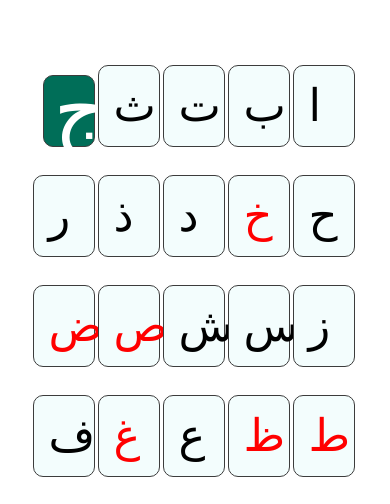
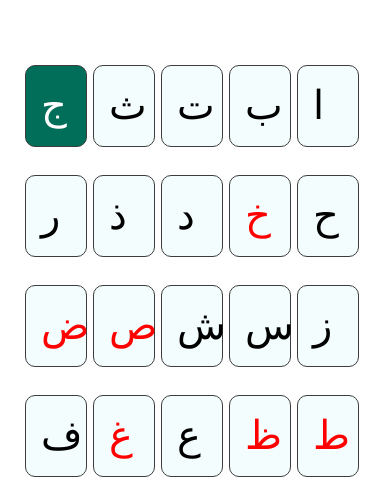
Before and after one commit to KYT88/Cat-list, a plain HTML site: page pageA.html in a window 390 px wide. In both pictures the pointer is over the element 63 px from the left and 366 px from the top of the page. Shown: the part 261-765 px from the top of the page. Drawn offline with Linux system fonts and the light colour scheme.

Commit message:
Add files via upload

```diff
--- a/css/main.css
+++ b/css/main.css
@@ -138,7 +138,7 @@
 
             display: grid;
             grid-template-rows: 110px 110px 110px 110px 110px 110px;
-            grid-template-columns: 65px 65px 65px 65px 65px;
+            grid-template-columns: 68px 68px 68px 68px 68px;
             padding: 8vb;
         }
 
@@ -154,21 +154,16 @@
          color: black;
          display: flex;
          align-items: center;
-         font-size: 45px;
+         font-size: 40px;
         }
 
         .aa:hover{
-            font-size: 45px;
+
+            height: 50px;
+            width: 30px;
             margin: 0px;
-            padding: 0px;
-            align-items: center;
+            padding: 15px;
         }
-
-        .aa:active{
-            margin: 0px;
-            padding: 0px;
-        }
-
 
     }
 
@@ -177,10 +172,6 @@
     .aa:hover{
         background-color: #006e58;
         color: white;
-        font-size: 86px;
-        margin: 10px;
-        padding: 10px;
-        align-items: right;
     }
 
     .aa:active{
```
